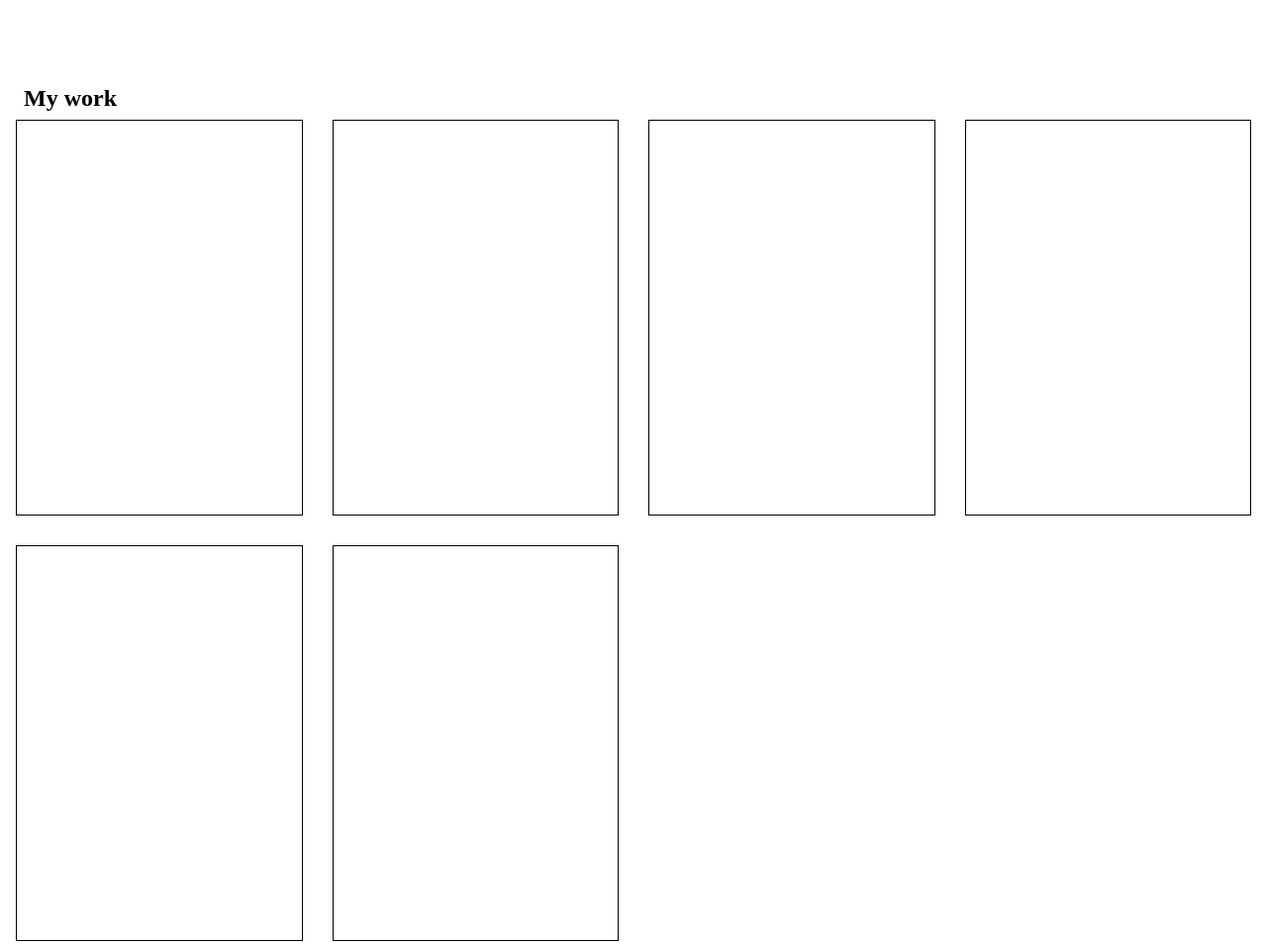
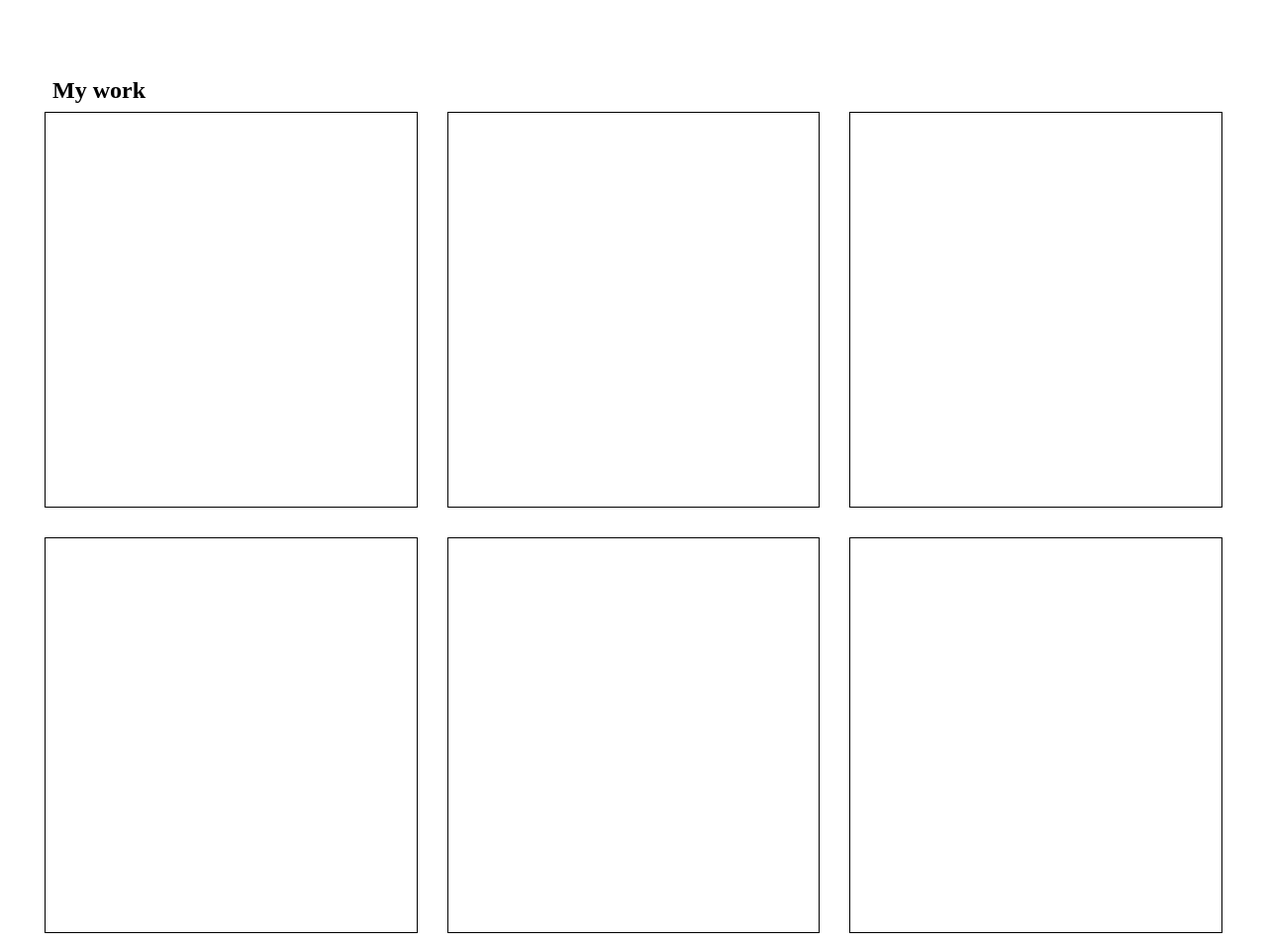
Before and after one commit to mike-344/homepage, a website built with webpack: page src/index.html in a window 1280 px wide. Shown: the part 473-1427 px from the top of the page at 99% size. Built offline with nearby package versions, Linux system fonts and the light colour scheme.

Commit message:
Add padding

```diff
--- a/src/css/style.css
+++ b/src/css/style.css
@@ -196,7 +196,8 @@ footer{
 
     }
     main{
-        padding:16px;
+        padding-left:45px;
+        padding-right: 45px;
     }
     main h2{
         padding: 8px;
```
